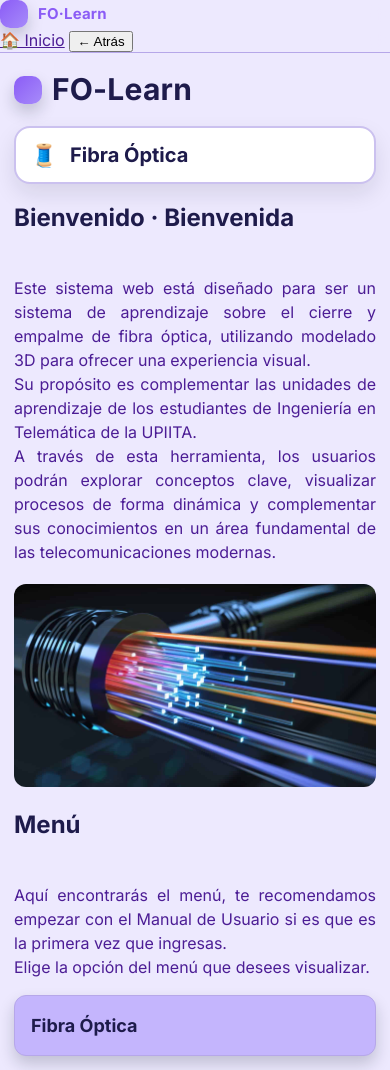
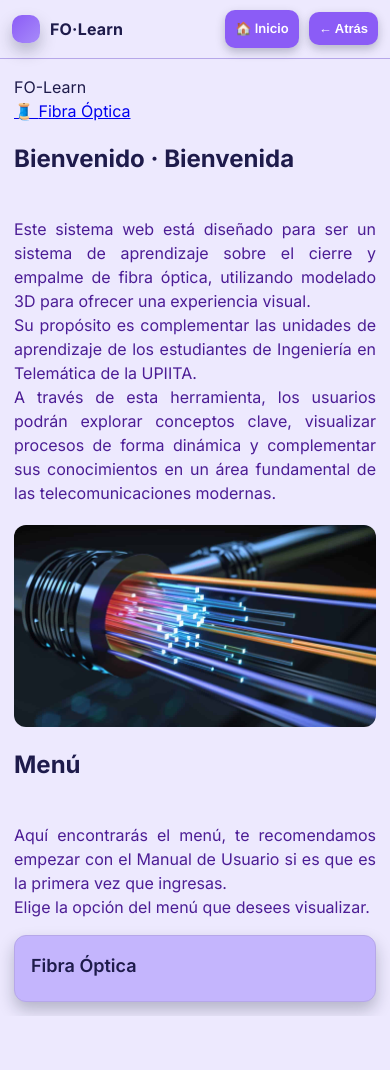
Before and after one commit to karla22rios/fo-learn, a Django app: page / in a window 390 px wide. After the commit the page ends 1016 px from the top, so only its background shows below. Run offline with Django 5.2, Linux system fonts and the light colour scheme; data comes from the database, SQL or seed files in the repository.

Commit message:
Agregamos sidebar arriba

```diff
--- a/static/css/site.css
+++ b/static/css/site.css
@@ -8,13 +8,13 @@
   --brand-light:#A78BFA;
   --line:  #B6A7E9;
   --radius:12px;
-  --shadow:0 8px 16px rgba(15,23,42,0.20);
+  --shadow:0 8px 16px rgba(15,23,42,0.25);
   --font: "Inter", system-ui, -apple-system, Segoe UI, Roboto, "Helvetica Neue", Arial;
 }
 
-/* ====== Reset ====== */
-*{ box-sizing:border-box }
-html,body{ height:100% }
+/* ====== Reset y base ====== */
+*{ box-sizing:border-box; }
+html,body{ height:100%; }
 body{
   margin:0;
   background:var(--bg);
@@ -22,20 +22,13 @@ body{
   font:16px/1.5 var(--font);
   overflow-x:hidden; /* evita que “se salga del marco” */
 }
-
-img, video, canvas, iframe { max-width:100%; height:auto; }
-
-/* ====== Links base ====== */
-a{ color:var(--muted); }
-a:hover{ color:var(--brand); }
+img, video, canvas{ max-width:100%; height:auto; display:block; }
 
 /* ====== Header / Navbar ====== */
 .app-header{
-  position:sticky;
-  top:0;
-  z-index:100;
+  position:sticky; top:0; z-index:100;
   backdrop-filter:saturate(140%) blur(10px);
-  background: color-mix(in srgb, var(--bg) 92%, transparent);
+  background: color-mix(in srgb, var(--bg) 90%, transparent);
   border-bottom:1px solid var(--line);
 }
 
@@ -43,64 +36,64 @@ a:hover{ color:var(--brand); }
   max-width:1200px;
   margin:0 auto;
   padding:12px 20px;
+
   display:flex;
   align-items:center;
   justify-content:space-between;
   gap:16px;
+
+  flex-wrap:nowrap; /* clave para que no bajen los botones */
 }
 
 .brand{
-  display:flex;
-  align-items:center;
-  gap:10px;
-  text-decoration:none;
-  color:var(--text);
+  display:flex; align-items:center; gap:10px;
+  text-decoration:none; color:var(--text);
+  min-width: 180px;
 }
 .brand .logo{
-  width:28px; height:28px;
-  border-radius:10px;
+  width:28px; height:28px; border-radius:10px;
   background:linear-gradient(135deg, var(--brand), var(--brand-light));
   box-shadow: var(--shadow);
 }
-.brand span{
-  font-weight:700;
-  letter-spacing:.2px;
+.brand span{ font-weight:700; letter-spacing:.2px; }
+
+.nav-actions{
+  display:flex;               /* clave */
+  align-items:center;         /* clave */
+  gap:10px;                   /* clave */
+  flex-shrink:0;              /* clave */
+  white-space:nowrap;         /* clave */
 }
 
-.nav-actions{
-  display:flex;
-  align-items:center;
-  gap:10px;
-}
-
-/* Botones de la barra (Inicio / Atrás) */
-.btn-home, .btn-back{
+/* ====== Botones Navbar (Inicio / Atrás) ====== */
+.btn-back,
+.btn-home{
   background: var(--brand);
   color:#fff;
   border:none;
-  border-radius:12px;
-  padding:10px 14px;
+  border-radius:10px;
+  padding:10px 13px;
   cursor:pointer;
-  font-weight:700;
+  font-weight:600;
   font-size:14px;
   transition: background .2s, transform .1s, box-shadow .2s;
-  box-shadow:0 6px 14px rgba(15,23,42,0.22);
+  box-shadow:0 4px 10px rgba(15,23,42,0.25);
   text-decoration:none;
   display:inline-flex;
   align-items:center;
-  gap:8px;
-  white-space:nowrap;
+  gap:6px;
 }
-.btn-home:hover, .btn-back:hover{
+.btn-back:hover,
+.btn-home:hover{
   background: var(--brand-light);
   transform: translateY(-1px);
-  box-shadow:0 10px 18px rgba(15,23,42,0.26);
+  box-shadow:0 6px 14px rgba(15,23,42,0.3);
 }
 
 /* ====== Contenedor principal ====== */
 .container{
+  width:100%;
   max-width:1200px;
-  width:100%;
   margin:0 auto;
   padding:20px;
 }
@@ -114,119 +107,130 @@ a:hover{ color:var(--brand); }
 }
 .card.pad{ padding:16px; }
 
-/* ====== Layout en 2 columnas (sidebar + contenido) ====== */
+/* ====== Grid: sidebar + contenido ====== */
 .page{
   display:grid;
-  grid-template-columns: 260px 1fr; /* sidebar un poco más chica */
+  grid-template-columns: 300px 1fr; /* un poco más ancho para tu menú izquierdo */
   gap:20px;
   align-items:start;
 }
-
-/* Línea vertical suave (opcional) */
-.page.with-divider{
-  position:relative;
-}
-.page.with-divider::before{
-  content:"";
-  position:absolute;
-  left:260px;
-  top:0;
-  bottom:0;
-  width:1px;
-  background: color-mix(in srgb, var(--line) 70%, transparent);
-  transform: translateX(10px); /* que no “pegue” al sidebar */
-  pointer-events:none;
+@media (max-width: 980px){
+  .page{ grid-template-columns: 1fr; }
 }
 
-/* ====== Sidebar (botones bonitos) ====== */
+/* ====== Sidebar ====== */
 .sidebar{
   position:sticky;
-  top:76px;
+  top:74px;
   align-self:start;
 }
 
-.side-title{
+/* ====== Menú HOME (botones del lado izquierdo más “cortos”) ====== */
+.home-menu{
   display:flex;
-  align-items:center;
-  gap:10px;
-  margin:6px 0 14px;
-  font-size:38px; /* FO-Learn grande en desktop */
-  font-weight:800;
-  letter-spacing:.2px;
-}
-.side-title .dot{
-  width:34px;
-  height:34px;
-  border-radius:12px;
-  background:linear-gradient(135deg, var(--brand), var(--brand-light));
-  box-shadow:var(--shadow);
+  flex-direction:column;
+  gap:14px;
+  align-items:flex-start;
 }
 
-/* Lista de botones del sidebar */
-.side-menu{
-  display:flex;
-  flex-direction:column;
-  gap:16px;
-}
-
-/* Estos son los “recuadros” tipo sidebar */
-.side-link{
+.menu-item{
+  width:100%;
+  max-width: 260px;          /* <-- aquí se hace más corto (longitud) */
+  background:#fff;
+  border:1px solid var(--line);
+  border-radius:18px;
+  padding:14px 16px;
+  text-decoration:none;
+  color:var(--text);
+  box-shadow: var(--shadow);
   display:flex;
   align-items:center;
   gap:12px;
-
-  background:#fff;
-  border:2px solid color-mix(in srgb, var(--line) 70%, transparent);
-  border-radius:18px;
-
-  padding:14px 16px;          /* 🔽 más pequeños (alto) */
-  min-height:64px;            /* 🔽 menos altos */
-  width:100%;                 /* siempre dentro del sidebar */
-
-  text-decoration:none;
-  color:var(--text);
-  box-shadow: 0 10px 22px rgba(15,23,42,0.10);
-  transition: transform .12s ease, box-shadow .12s ease, border-color .12s ease;
+  font-weight:700;
+  font-size:18px;
+  line-height:1.15;
+}
+.menu-item:hover{
+  transform: translateY(-1px);
+  border-color: var(--brand-light);
+}
+.menu-item .icon{
+  font-size:22px;
+  width:28px;
+  display:flex;
+  justify-content:center;
 }
 
-.side-link .ico{
-  font-size:22px;
-  line-height:1;
-  width:28px; /* alinea emojis */
-  text-align:center;
-  flex:0 0 28px;
+/* En mobile, el menú puede centrarse y ser un poco más ancho */
+@media (max-width: 700px){
+  .menu-item{
+    max-width: 360px;
+    font-size:18px;
+  }
 }
 
-.side-link .label{
-  font-size:22px;  /* 🔽 texto un poco más pequeño */
-  font-weight:800;
-  line-height:1.15;
+/* ====== Sidebar de pasos (step viewer) ====== */
+.step-list{
+  margin:0; padding:0; list-style:none;
+}
+.step-list li{
+  border-left:4px solid transparent;
+  transition: all .2s ease;
+}
+.step-list a{
+  display:block;
+  padding:10px 12px;
+  color:var(--text);
+  text-decoration:none;
+  border-radius:8px;
+}
+.step-list a:hover{
+  background:var(--brand-light);
+  color:#fff;
+}
+.step-list li.active{
+  border-left-color: var(--brand);
+}
+.step-list li.active a{
+  background:var(--brand-light);
+  font-weight:600;
+  color:#fff;
 }
 
-.side-link:hover{
-  transform: translateY(-2px);
-  border-color: color-mix(in srgb, var(--brand) 55%, var(--line));
-  box-shadow: 0 14px 26px rgba(15,23,42,0.14);
+/* ====== Visor 3D ====== */
+.viewer-wrap{
+  position:relative;
+  width:100%;
+  aspect-ratio:16 / 9;
+  background:#DFD8FD;
+  border-radius:var(--radius);
+  border:1px solid var(--line);
+  overflow:hidden;
 }
 
-/* Estado activo (si lo quieres usar en templates) */
-.side-link.active{
-  border-color: color-mix(in srgb, var(--brand) 70%, var(--line));
-  box-shadow: 0 16px 28px rgba(15,23,42,0.16);
+.viewer-toolbar{
+  display:flex; gap:10px; flex-wrap:wrap;
+  margin-top:10px;
 }
 
-/* ====== Contenido principal ====== */
-h1,h2,h3{ margin:0 0 10px 0 }
-.muted{ color:var(--muted) }
-.hl{ color:var(--brand) }
+.overlay{
+  position:absolute; inset:0;
+  display:flex; align-items:center; justify-content:center;
+  color:#fff;
+  background:rgba(139,92,246,0.7);
+  font:15px var(--font);
+}
 
+/* ====== Tipografía ====== */
+h1,h2,h3{ margin:0 0 10px 0; }
+.muted{ color:var(--muted); }
+.hl{ color:var(--brand); }
 hr.sep{
-  border:0;
-  border-top:1px solid var(--line);
+  border:0; border-top:1px solid var(--line);
   margin:14px 0;
 }
 
-/* ====== Grid de categorías (cards abajo de “Menú”) ====== */
+/* ====== Grid de categorías (para que el menú también salga abajo del texto) ====== */
 .category-grid{
   display:grid;
   gap:16px;
@@ -247,67 +251,28 @@ hr.sep{
 }
 .category-card:hover{
   transform:translateY(-4px);
-  box-shadow:0 12px 28px rgba(15,23,42,.22);
+  box-shadow:0 12px 28px rgba(15,23,42,.35);
 }
 .category-card h3{
-  margin:0;
+  margin:0 0 6px 0;
   font-size:18px;
-  font-weight:700;
+  font-weight:600;
 }
-
-/* ====== Visor 3D ====== */
-.viewer-wrap{
-  position:relative;
-  width:100%;
-  aspect-ratio:16 / 9;
-  background:#fff;
-  border-radius:var(--radius);
-  border:1px solid var(--line);
-  overflow:hidden;
-  box-shadow: 0 10px 22px rgba(15,23,42,0.10);
-}
-
-/* Toolbar arriba del visor */
-.viewer-toolbar{
-  display:flex;
-  gap:10px;
-  flex-wrap:wrap;
-  margin:10px 0 8px;
-}
-
-.btn{
-  appearance:none;
-  border:1px solid var(--line);
-  border-radius:12px;
-  padding:9px 12px;
-  background:var(--brand-light);
-  color:#fff;
-  text-decoration:none;
-  cursor:pointer;
-  transition: all .2s ease;
-  font-weight:700;
-}
-.btn:hover{
-  background:var(--brand);
-  border-color:var(--brand);
-}
+.category-card p{ margin:0; font-size:14px; }
 
 /* ====== Navegación entre pasos ====== */
 .step-nav{
   margin-top:18px;
-  display:flex;
-  justify-content:space-between;
-  align-items:center;
-  gap:12px;
+  display:flex; justify-content:space-between; align-items:center;
+  gap:10px;
 }
-
 .nav-btn{
   padding:10px 16px;
   background:var(--brand);
   color:#fff;
-  border-radius:14px;
+  border-radius:12px;
   text-decoration:none;
-  font-weight:800;
+  font-weight:600;
   transition: background .2s, transform .1s;
   display:inline-flex;
   align-items:center;
@@ -318,54 +283,18 @@ hr.sep{
   transform: translateY(-1px);
 }
 
-/* ====== Responsivo (tablet / mobile) ====== */
-@media (max-width: 980px){
-  .container{ padding:14px; }
-  .page{
-    grid-template-columns: 1fr;
-    gap:16px;
-  }
-  .page.with-divider::before{ display:none; }
-
-  .sidebar{
-    position:relative;
-    top:auto;
-  }
-
-  .side-title{
-    font-size:30px;
-    margin-top:0;
-  }
-  .side-title .dot{
-    width:28px; height:28px;
-    border-radius:10px;
-  }
-
-  /* En mobile: menú de la izquierda se vuelve “cards” normales arriba */
-  .side-link{
-    border-radius:16px;
-    padding:12px 14px;
-    min-height:58px;
-  }
-  .side-link .label{
-    font-size:20px;
-  }
-
-  /* Botones de header más chicos en móvil */
-  .btn-home, .btn-back{
-    padding:9px 12px;
-    font-size:13px;
-    border-radius:12px;
-  }
-}
-
+/* ====== Ajustes finos en mobile ====== */
 @media (max-width: 520px){
   .nav{
     padding:10px 12px;
   }
-  .brand span{ font-size:15px; }
-  .btn-home, .btn-back{
-    padding:8px 10px;
-    gap:6px;
+  .btn-back,
+  .btn-home{
+    padding:9px 10px;
+    font-size:13px;
+    border-radius:10px;
+  }
+  .container{
+    padding:14px;
   }
 }
--- a/templates/base.html
+++ b/templates/base.html
@@ -4,35 +4,30 @@
 <head>
   <meta charset="utf-8">
   <title>{% block title %}FO·Learn{% endblock %}</title>
-  <meta name="viewport" content="width=device-width, initial-scale=1">
+  <meta name="viewport" content="width=device-width,initial-scale=1">
   <link href="https://fonts.googleapis.com/css2?family=Inter:wght@400;600;700&display=swap" rel="stylesheet">
   <link rel="stylesheet" href="{% static 'css/site.css' %}">
   {% block head %}{% endblock %}
 </head>
 
 <body>
-
   <header class="app-header">
-  <div class="header-inner">
-
-    <!-- LOGO -->
+    <nav class="nav">
       <a href="{% url 'home' %}" class="brand">
         <div class="logo"></div>
         <span>FO·Learn</span>
       </a>
 
-    <!-- BOTONES FIJOS -->
-    <div class="header-actions">
-      <a href="{% url 'home' %}" class="btn-primary">🏠 Inicio</a>
-      <button onclick="window.history.back()" class="btn-secondary">← Atrás</button>
+      <!-- SIEMPRE arriba en la barra -->
+      <div class="nav-actions">
+        <a href="{% url 'home' %}" class="btn-home">🏠 Inicio</a>
+        <button type="button" class="btn-back" onclick="window.history.back()">← Atrás</button>
       </div>
-
-  </div>
+    </nav>
   </header>
 
   <main class="container">
     {% block content %}{% endblock %}
   </main>
-
 </body>
 </html>
```
Lines whose indentation alone changed are shown as unchanged.
